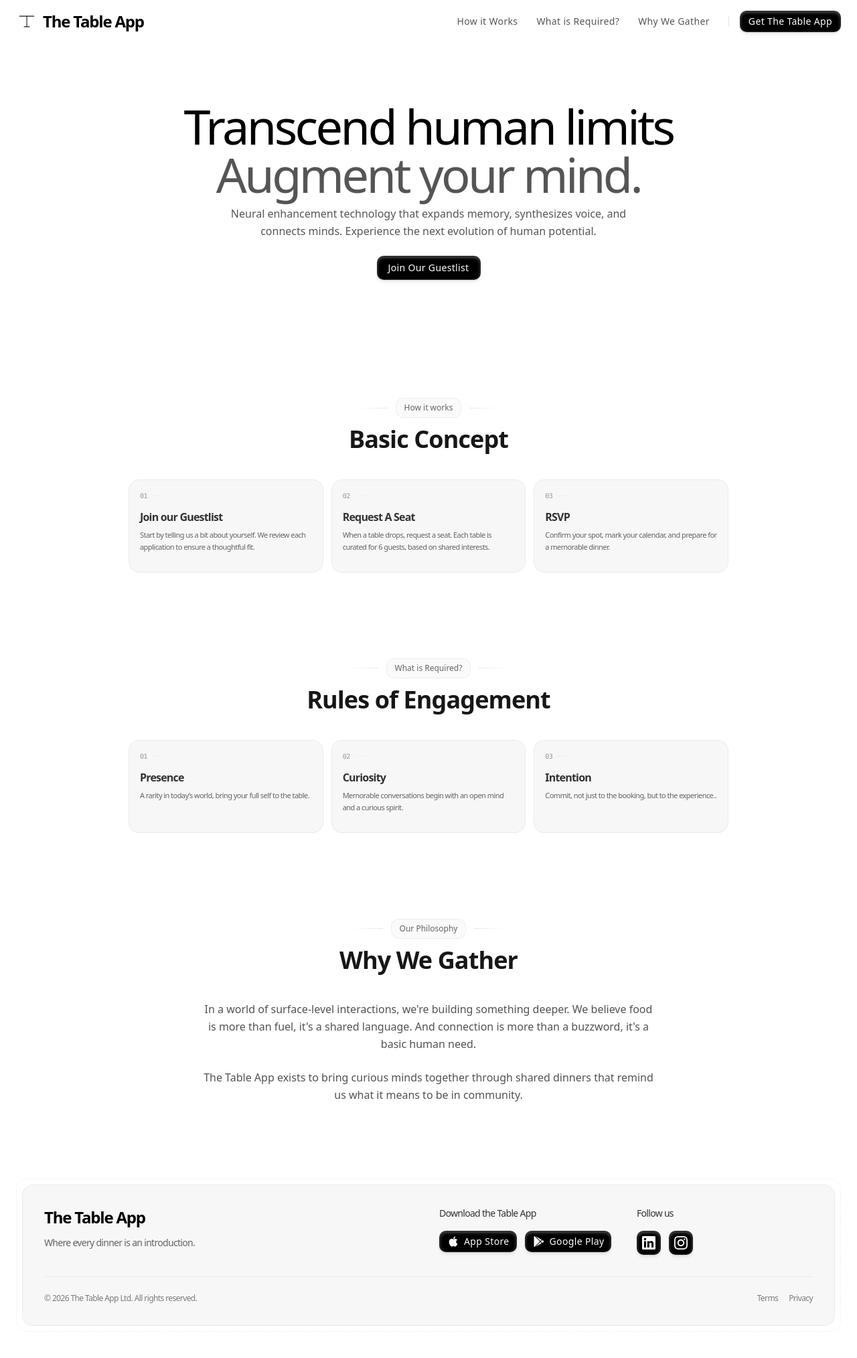
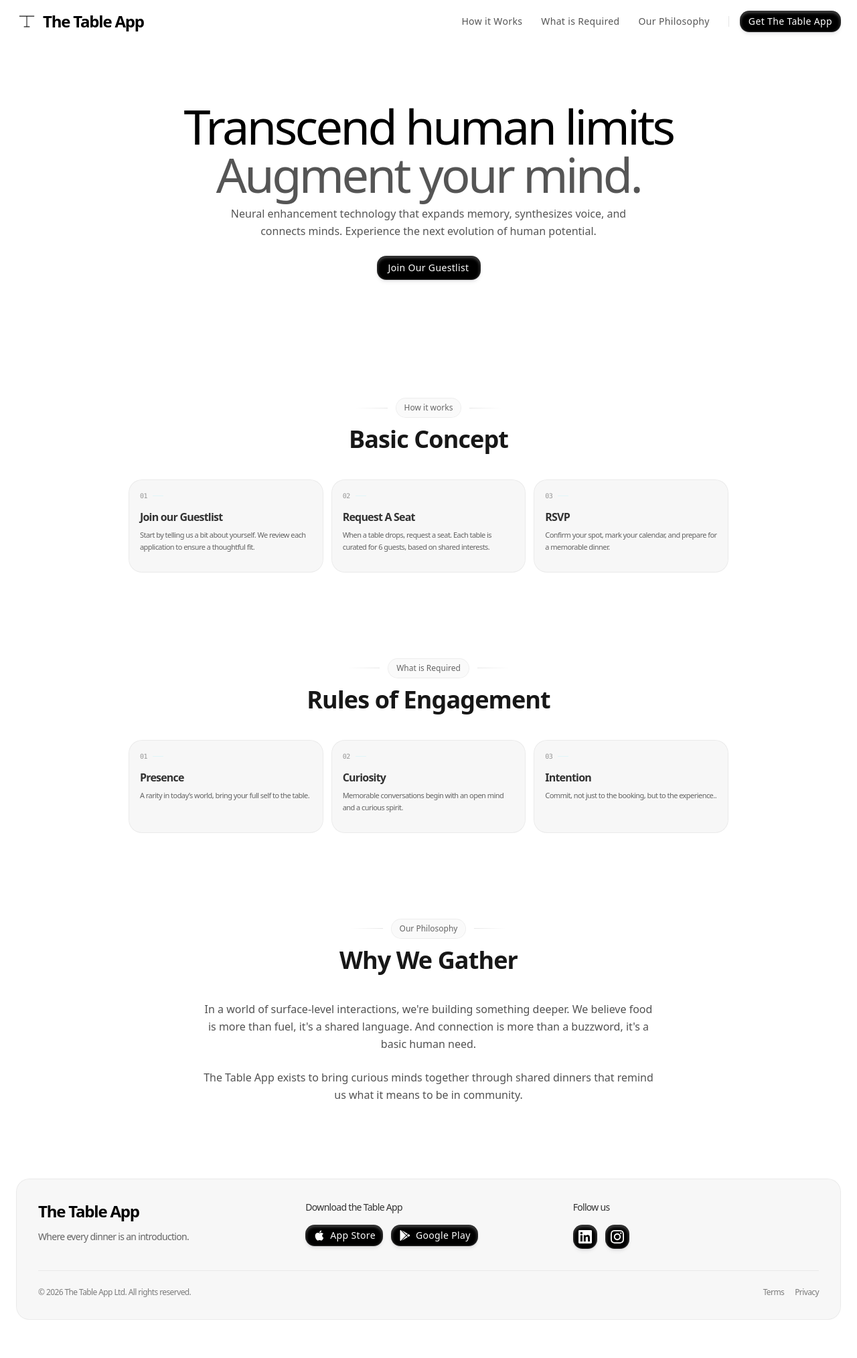
Before and after one commit to the-table-org/the-table-landing-page, a Next.js app: page / in a window 1280 px wide. Shown: the top 2028 px of the page at 67% size. Built offline with nearby package versions, Linux system fonts and the light colour scheme.

Commit message:
Update footer layout and improve button labels for clarity

```diff
--- a/app/globals.css
+++ b/app/globals.css
@@ -67,7 +67,7 @@ input:-webkit-autofill:active {
 }
 
 :root {
-    --radius: 0.75rem;
+    --radius: 1rem;
     /* Pure white background */
     --background: oklch(1 0 0);
     /* Pure black foreground */
--- a/app/page.tsx
+++ b/app/page.tsx
@@ -41,7 +41,7 @@ export default function Home() {
                                         size="sm"
                                         className="text-muted-foreground hover:text-foreground"
                                     >
-                                        What is Required?
+                                        What is Required
                                     </Button>
                                     <Button
                                         variant="ghost"
@@ -49,7 +49,8 @@ export default function Home() {
                                         className="text-muted-foreground hover:text-foreground"
                                         asChild
                                     >
-                                        <Link href="/#pricing">Why We Gather</Link>
+                                        <Link href="/#pricing">
+                                            Our Philosophy</Link>
                                     </Button>
                                 </nav>
                                 <div className="mx-3 h-4 w-px bg-black/10 dark:bg-white/10"></div>
@@ -179,7 +180,7 @@ export default function Home() {
                                         className="h-px w-12 bg-linear-to-r from-transparent to-black/10 dark:to-white/10"></div>
                                     <div
                                         className="flex items-center gap-2 rounded-lg border border-black/5 bg-black/2 px-3 py-1.5 dark:border-white/10 dark:bg-white/5">
-                                        <span className="font-medium text-black/60 text-xs dark:text-white/60">What is Required?</span>
+                                        <span className="font-medium text-black/60 text-xs dark:text-white/60">What is Required</span>
                                     </div>
                                     <div
                                         className="h-px w-12 bg-linear-to-l from-transparent to-black/10 dark:to-white/10"></div>
@@ -281,17 +282,21 @@ export default function Home() {
             <footer className="w-full overflow-hidden bg-white py-12 md:py-16 dark:bg-black/3">
                 <div className="container mx-auto px-4 md:px-6">
                     <div
-                        className="mx-auto max-w-7xl rounded-2xl border border-black/5 border-dashed p-2 dark:border-white/10">
-                        <div
                         className="rounded-xl border border-black/5 bg-black/3 p-6 md:p-8 dark:border-white/10 dark:bg-white/10">
-                            <div className='grid grid-cols-1 gap-8 md:grid-cols-2 lg:grid-cols-4'>
-                                <div className="space-y-3 lg:col-span-2"><Link
+                        <div className='grid grid-cols-1 gap-8 md:grid-cols-3'>
+                            <div className="space-y-3">
+                                <Link
                                     className="inline-block font-semibold text-2xl text-black/80 tracking-tighter transition-opacity hover:opacity-80 dark:text-white/80"
-                                    href="/">
-                                <span
-                                    className="font-bold text-2xl text-black tracking-tighter transition-colors dark:text-white">The Table App</span></Link>
-                                    <p className="max-w-xs text-black/60 text-sm tracking-tighter dark:text-white/60">Where
-                                        every dinner is an introduction.</p></div>
+                                    href="/"
+                                >
+                                        <span className="font-bold text-2xl text-black tracking-tighter transition-colors dark:text-white">
+                                            The Table App
+                                        </span>
+                                </Link>
+                                <p className="max-w-xs text-black/60 text-sm tracking-tighter dark:text-white/60">
+                                    Where every dinner is an introduction.
+                                </p>
+                            </div>
                             <div className="space-y-4">
                                 <h3 className="font-medium text-black/80 text-sm tracking-tighter dark:text-white/80">
                                     Download the Table App
@@ -359,16 +364,22 @@ export default function Home() {
                             </div>
                         </div>
 
-
                         <div
-                                className="mt-8 flex flex-col justify-between gap-3 border-black/5 border-t pt-6 text-black/50 text-xs tracking-tighter sm:flex-row sm:items-center dark:border-white/10 dark:text-white/50">
+                            className="mt-8 flex flex-col items-start justify-between gap-4 border-black/5 border-t pt-6 text-black/50 text-xs tracking-tighter sm:flex-row sm:items-center dark:border-white/10 dark:text-white/50">
                             <p>© 2026 The Table App Ltd. All rights reserved.</p>
-                                <div className="flex gap-4"><a
+                            <div className="flex gap-4">
+                                <a
                                     className="transition-colors hover:text-black/70 dark:hover:text-white/70"
-                                    href="#">Terms</a><a
+                                    href="#"
+                                >
+                                    Terms
+                                </a>
+                                <a
                                     className="transition-colors hover:text-black/70 dark:hover:text-white/70"
-                                    href="/privacy">Privacy</a>
-                                </div>
+                                    href="/privacy"
+                                >
+                                    Privacy
+                                </a>
                             </div>
                         </div>
                     </div>
```
Lines whose indentation alone changed are shown as unchanged.
